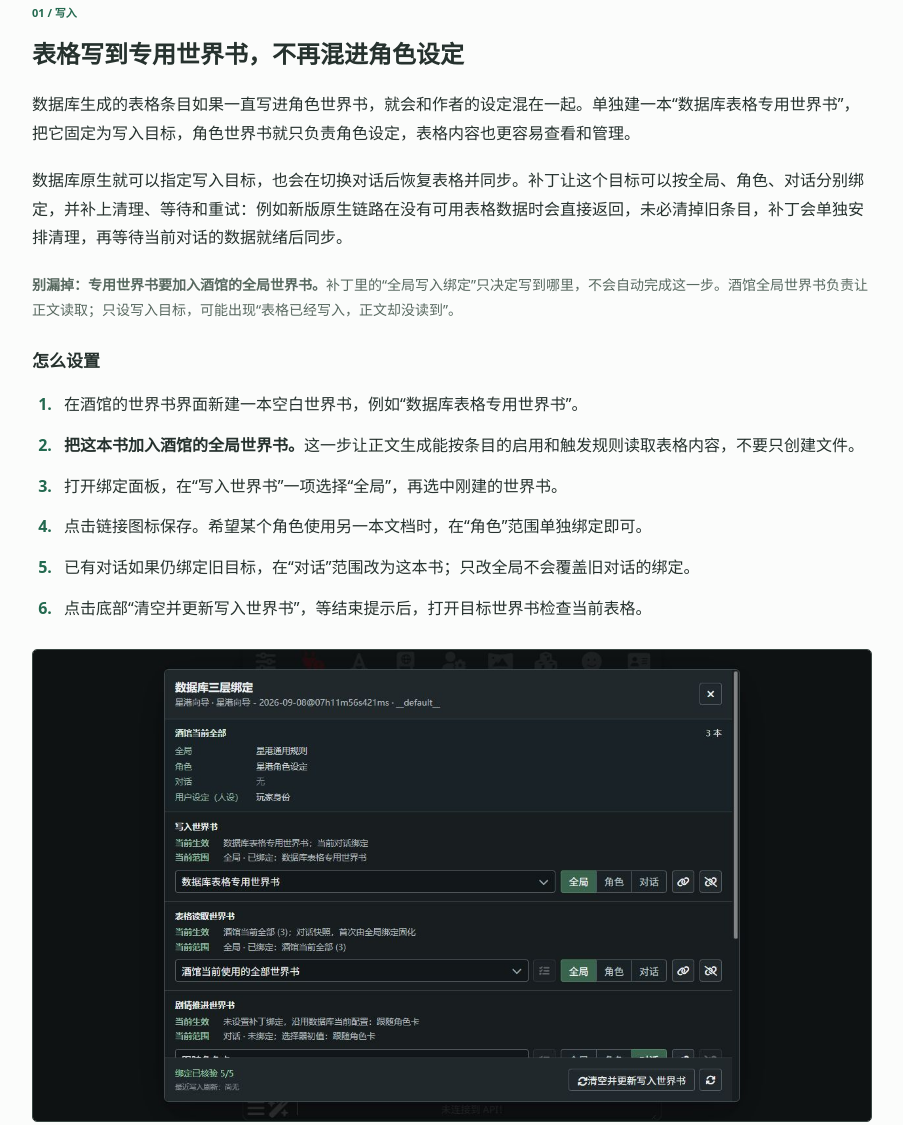
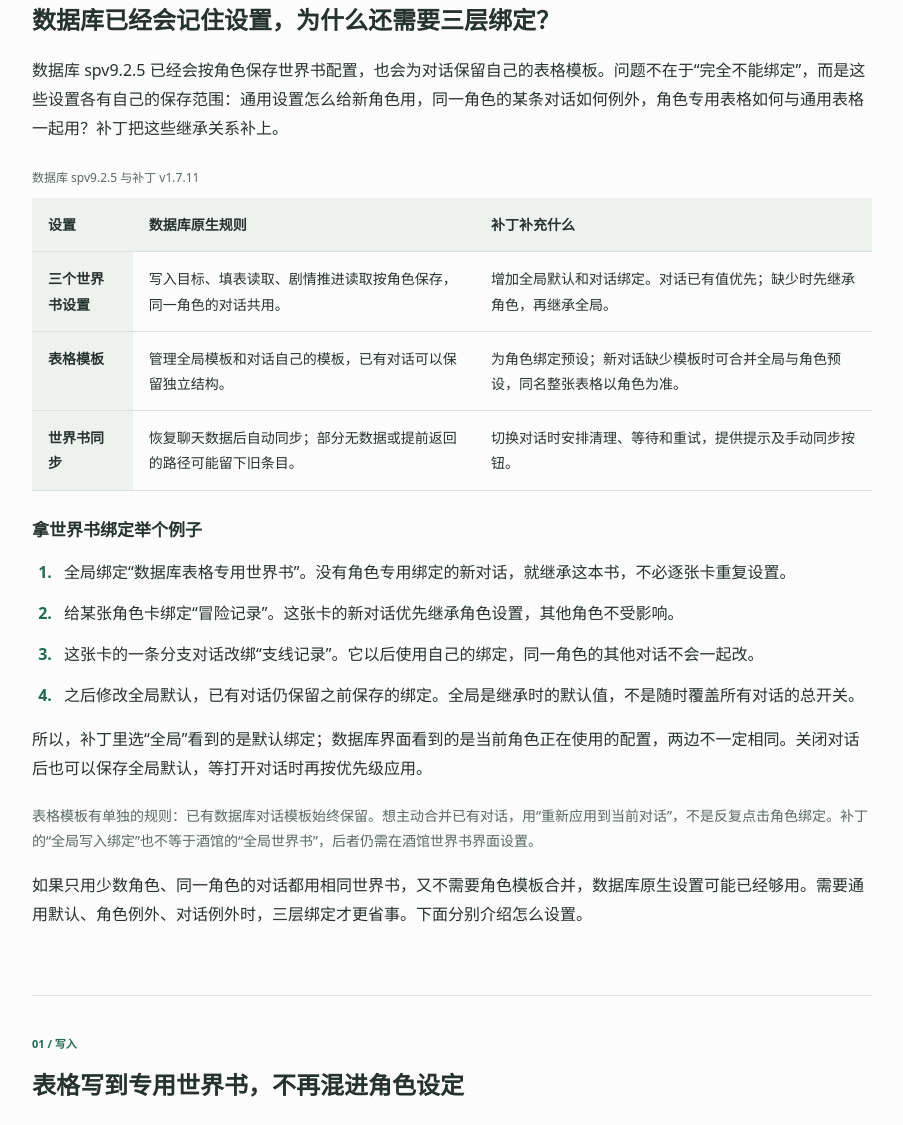
Before and after one commit to huayueshan/shujuku-scope-binding, a website: page index.html in a window 1280 px wide. Shown: the part 1117-2242 px from the top of the page, without its empty margins (304-1207 px from the left). Drawn offline with Linux system fonts and the light colour scheme.

Commit message:
docs: explain native binding rules and inheritance

```diff
--- a/index.html
+++ b/index.html
@@ -22,6 +22,7 @@
         <summary>本页目录</summary>
         <nav aria-label="文档目录">
           <a href="#overview" aria-current="location">介绍</a>
+          <a href="#why-binding">原生规则与补丁的区别</a>
           <a href="#worldbooks">表格写入专用世界书</a>
           <a href="#reading">读取当前全部世界书</a>
           <a href="#templates">角色预设与自动合并</a>
@@ -39,7 +40,7 @@
         <p class="eyebrow">SILLYTAVERN / TAVERN HELPER</p>
         <h1 id="page-title">数据库三层绑定补丁</h1>
         <p class="lead">给数据库单独指定写入的世界书，<br>让不同角色使用各自的表格预设。</p>
-        <p>这是一个数据库二创脚本。除了分层保存绑定，还能把当前世界书提供给数据库读取，并在新对话中合并全局和角色的表格模板。</p>
+        <p>把通用设置保存一次，让新对话自动继承；有特殊需求的角色单独设置，已有对话保留自己的配置。这是三层绑定主要解决的事。</p>
         <p><strong>使用要求：</strong>需要酒馆助手和数据库 spv9.2.5，安装并启用后使用。其他版本见下方兼容性记录。</p>
         <p>以下操作均从“扩展程序 → 数据库三层绑定”进入。</p>
         <div class="release-line"><strong data-version>v1.7.11</strong> · <a href="RELEASE-NOTES.md">更新说明</a></div>
@@ -47,6 +48,30 @@
           <a href="site/media/desktop.jpg" target="_blank" rel="noopener" aria-label="查看桌面面板原图"><img src="site/media/desktop.jpg" alt="三层绑定桌面面板，展示全局角色对话选择与绑定来源" width="1280" height="720" fetchpriority="high"></a>
           <figcaption>真实隔离酒馆截图，使用虚构“星港向导”角色和演示世界书。</figcaption>
         </figure>
+      </section>
+
+      <section id="why-binding">
+        <h2>数据库已经会记住设置，为什么还需要三层绑定？</h2>
+        <p>数据库 spv9.2.5 已经会按角色保存世界书配置，也会为对话保留自己的表格模板。问题不在于“完全不能绑定”，而是这些设置各有自己的保存范围：通用设置怎么给新角色用，同一角色的某条对话如何例外，角色专用表格如何与通用表格一起用？补丁把这些继承关系补上。</p>
+        <table>
+          <caption>数据库 spv9.2.5 与补丁 v1.7.11</caption>
+          <thead><tr><th scope="col">设置</th><th scope="col">数据库原生规则</th><th scope="col">补丁补充什么</th></tr></thead>
+          <tbody>
+            <tr><th scope="row">三个世界书设置</th><td>写入目标、填表读取、剧情推进读取按角色保存，同一角色的对话共用。</td><td>增加全局默认和对话绑定。对话已有值优先；缺少时先继承角色，再继承全局。</td></tr>
+            <tr><th scope="row">表格模板</th><td>管理全局模板和对话自己的模板，已有对话可以保留独立结构。</td><td>为角色绑定预设；新对话缺少模板时可合并全局与角色预设，同名整张表格以角色为准。</td></tr>
+            <tr><th scope="row">世界书同步</th><td>恢复聊天数据后自动同步；部分无数据或提前返回的路径可能留下旧条目。</td><td>切换对话时安排清理、等待和重试，提供提示及手动同步按钮。</td></tr>
+          </tbody>
+        </table>
+        <h3>拿世界书绑定举个例子</h3>
+        <ol class="steps">
+          <li>全局绑定“数据库表格专用世界书”。没有角色专用绑定的新对话，就继承这本书，不必逐张卡重复设置。</li>
+          <li>给某张角色卡绑定“冒险记录”。这张卡的新对话优先继承角色设置，其他角色不受影响。</li>
+          <li>这张卡的一条分支对话改绑“支线记录”。它以后使用自己的绑定，同一角色的其他对话不会一起改。</li>
+          <li>之后修改全局默认，已有对话仍保留之前保存的绑定。全局是继承时的默认值，不是随时覆盖所有对话的总开关。</li>
+        </ol>
+        <p>所以，补丁里选“全局”看到的是默认绑定；数据库界面看到的是当前角色正在使用的配置，两边不一定相同。关闭对话后也可以保存全局默认，等打开对话时再按优先级应用。</p>
+        <p class="note">表格模板有单独的规则：已有数据库对话模板始终保留。想主动合并已有对话，用“重新应用到当前对话”，不是反复点击角色绑定。补丁的“全局写入绑定”也不等于酒馆的“全局世界书”，后者仍需在酒馆世界书界面设置。</p>
+        <p>如果只用少数角色、同一角色的对话都用相同世界书，又不需要角色模板合并，数据库原生设置可能已经够用。需要通用默认、角色例外、对话例外时，三层绑定才更省事。下面分别介绍怎么设置。</p>
       </section>
 
       <section id="worldbooks">
```
Also changed, not shown: docs/USAGE.md (+6 -0 lines), README.md.
